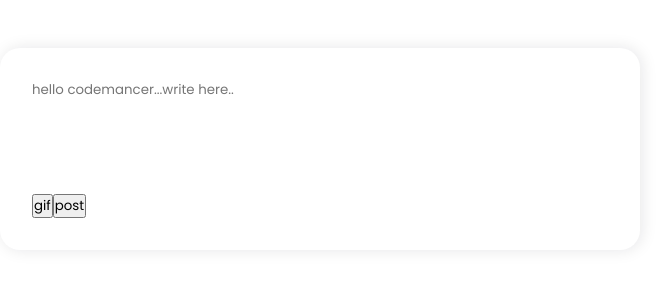
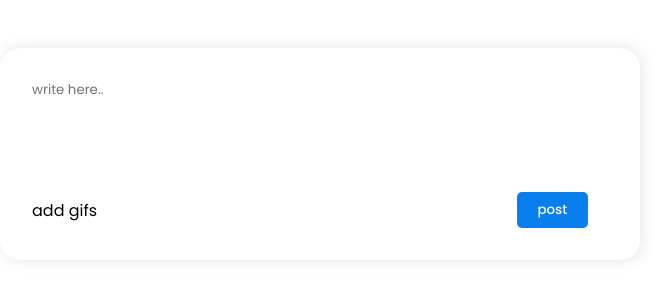
Before and after one commit to ra-kesh/codemancer-assignment, a React (Create React App) app: page / in a window 1280 px wide. Shown: the top 300 px of the page, without its empty margins (320-992 px from the left). Built offline with nearby package versions, Linux system fonts and the light colour scheme.

Commit message:
style:modal added

```diff
--- a/src/App.css
+++ b/src/App.css
@@ -1,7 +1,7 @@
 .App {
   display: flex;
   flex-direction: column;
-  justify-content: center;
   align-items: center;
   padding-top: 3rem;
+  min-height: 100vh;
 }
--- a/src/components/ComposePost/ComposePost.jsx
+++ b/src/components/ComposePost/ComposePost.jsx
@@ -1,6 +1,6 @@
 import React, { useState } from "react";
 import { usePost } from "../../hoooks";
-import { GifContainer } from "./GifContainer";
+import GifContainer from "../GifContainer";
 import Styles from "./ComposePost.module.css";
 
 export default function ComposePost() {
@@ -26,7 +26,7 @@ export default function ComposePost() {
       <div>
         <textarea
           className={Styles.composePost}
-          placeholder="hello codemancer...write here.."
+          placeholder="write here.."
           value={text}
           onChange={(e) => setText(e.target.value)}
         />
@@ -34,12 +34,23 @@ export default function ComposePost() {
       <div>
         <img src={gifUrl} alt="" />
       </div>
-      <div>
-        <button onClick={() => setShowGif((showGif) => !showGif)}>gif</button>
-        <button onClick={() => clickHandler()}>post</button>
+
+      <div className={Styles.button_container}>
+        <span onClick={() => setShowGif((showGif) => !showGif)}>add gifs</span>
+        <button className={Styles.button} onClick={() => clickHandler()}>
+          post
+        </button>
       </div>
 
-      {showGif && <GifContainer setGifUrl={setGifUrl} />}
+      {showGif && (
+        <div className={Styles.ModalWrapper}>
+          <div
+            className={Styles.ModalOverlay}
+            onClick={() => setShowGif(false)}
+          ></div>
+          <GifContainer setGifUrl={setGifUrl} />
+        </div>
+      )}
     </div>
   );
 }
--- a/src/components/ComposePost/ComposePost.module.css
+++ b/src/components/ComposePost/ComposePost.module.css
@@ -28,3 +28,45 @@
 .composePost:focus {
   outline: none;
 }
+
+.button_container {
+  display: flex;
+  justify-content: space-between;
+  align-items: center;
+}
+
+.button {
+  border: none;
+  padding: 0.5rem 1.3rem;
+  border-radius: 5px;
+  background-color: #097fed;
+  font-weight: 500;
+  margin-right: 20px;
+  cursor: pointer;
+  color: white;
+}
+
+.ModalWrapper {
+  position: absolute;
+  width: 100%;
+  max-height: 900px;
+  top: 0;
+  left: 0;
+  z-index: 9000;
+  -webkit-transition: all 0.4s;
+  -o-transition: all 0.4s;
+  -moz-transition: all 0.4s;
+  transition: all 0.4s;
+  margin-top: 15rem;
+}
+
+.ModalOverlay {
+  position: fixed;
+  z-index: -10;
+  width: 100%;
+  height: 100%;
+  top: 0;
+  left: 0;
+  background: #000;
+  opacity: 0.8;
+}
--- a/src/components/ComposePost/GifContainer.jsx
+++ /dev/null
@@ -1,57 +0,0 @@
-import axios from "axios";
-import React, { useEffect, useState } from "react";
-
-export const GifContainer = ({ setGifUrl }) => {
-  const [searchText, setSearchText] = useState("");
-  const [gifData, setGifData] = useState([]);
-  const [isLoading, setIsLoading] = useState(false);
-
-  console.log(gifData);
-
-  useEffect(() => {
-    (async () => {
-      try {
-        setIsLoading(true);
-
-        const {
-          data: { data },
-        } = await axios("http://api.giphy.com/v1/gifs/search", {
-          params: {
-            api_key: process.env.REACT_APP_GIPHY_API_KEY,
-            q: searchText,
-            limit: 25,
-          },
-        });
-
-        setGifData(data);
-        setIsLoading(false);
-      } catch (error) {
-        console.log(error);
-        setIsLoading(false);
-      }
-    })();
-  }, [searchText]);
-
-  return (
-    <div>
-      <input
-        type="text"
-        value={searchText}
-        onChange={(e) => setSearchText(e?.target?.value)}
-      />
-      <div>
-        {!isLoading &&
-          gifData?.map((gif) => {
-            return (
-              <img
-                key={gif.id}
-                src={gif.images.fixed_height_small.url}
-                onClick={(e) => setGifUrl(e.target.src)}
-                alt=""
-              />
-            );
-          })}
-      </div>
-    </div>
-  );
-};
--- a/src/components/GifContainer/GifContainer.jsx
+++ b/src/components/GifContainer/GifContainer.jsx
@@ -39,6 +39,7 @@ const GifContainer = ({ setGifUrl }) => {
         type="text"
         value={searchText}
         onChange={(e) => setSearchText(e?.target?.value)}
+        placeholder="search here.."
       />
       <div className={Styles.gifs}>
         {!isLoading &&
--- a/src/index.css
+++ b/src/index.css
@@ -1,11 +1,6 @@
 @import url("https://fonts.googleapis.com/css2?family=Poppins:wght@300;400;500;600;700&display=swap");
 
 :root {
-  /* --color-main: #f3950d; */
-  /* --main-accent: #ffebcc; */
-  /* --bg: #f5eedc; */
-  /* --bg-2: #dce5ff; */
-  /* --main: #292c6d; */
   --shadow: rgba(17, 17, 26, 0.1) 2px 0px 16px;
 }
 * {
@@ -17,6 +12,5 @@
   box-sizing: border-box;
 }
 body {
-  /* background-color: var(--bg); */
   overflow-x: hidden;
 }
```
